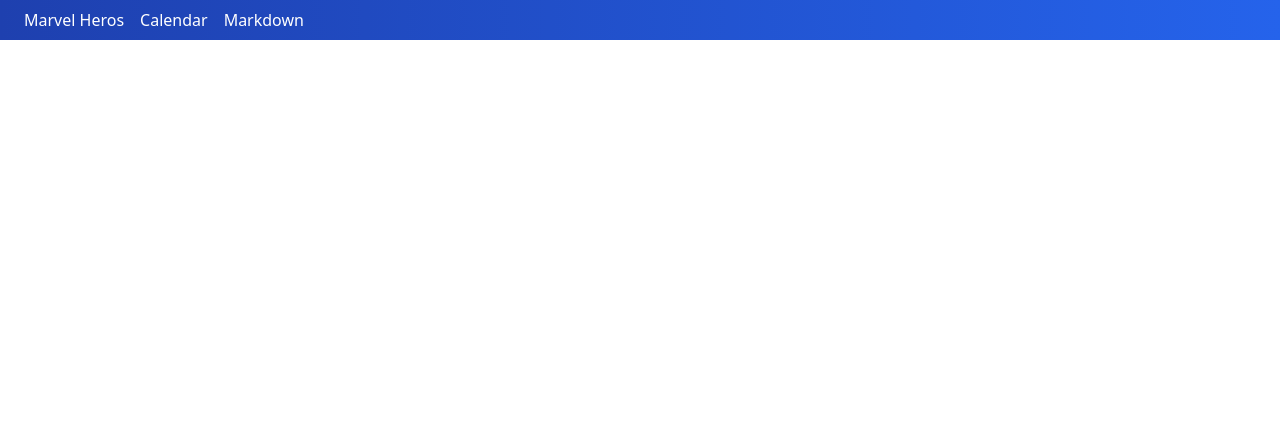
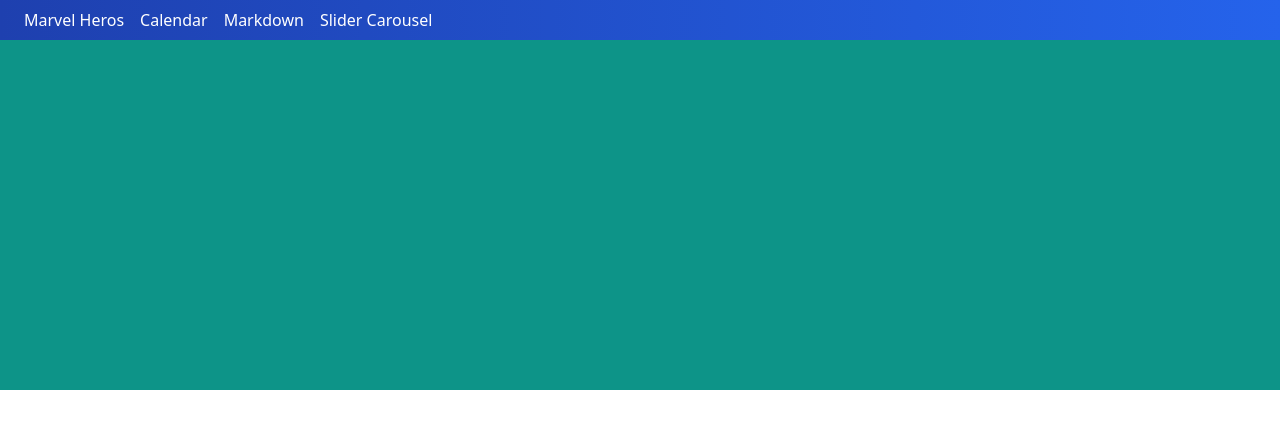
Before and after one commit to sujith-cooldude/vue3-tailwind, a Vue app: page /slider in a window 1280 px wide. Shown: the top 428 px of the page. Built offline with nearby package versions, Linux system fonts and the light colour scheme.

Commit message:
slider carousel created

```diff
--- a/src/components/AppHeader.vue
+++ b/src/components/AppHeader.vue
@@ -14,6 +14,7 @@
                 {title:'Marvel Heros',to:"/marvel-heros"},
                 {title:'Calendar',to:"/calendar"},
                 {title:'Markdown',to:"/markdown"},
+                {title:'Slider Carousel',to:"/slider"},
             ]
         }
     }
--- /dev/null
+++ b/src/pages/SliderComponent.vue
@@ -0,0 +1,41 @@
+<template>
+  <div class="flex flex-wrap w-full">
+    <div
+      v-if="currentSlide == 0"
+      class="absolute w-full bg-blue-600"
+      style="height: 350px"
+    ></div>
+    <div
+      v-if="currentSlide == 1"
+      class="absolute w-full bg-yellow-600"
+      style="height: 350px"
+    ></div>
+    <div
+      v-if="currentSlide == 2"
+      class="absolute w-full bg-teal-600"
+      style="height: 350px"
+    ></div>
+  </div>
+</template>
+
+<script>
+export default {
+  data() {
+    return {
+      currentSlide: 0,
+      interval: ""
+    };
+  },
+  mounted() {
+    this.interval = setInterval(() => {
+        this.currentSlide = this.currentSlide === 2 ? 0 : this.currentSlide +1;
+    }, 2000);
+  },
+  beforeUnmount(){
+    clearInterval(this.interval)
+  }
+};
+</script>
+
+<style>
+</style>
--- a/src/router.js
+++ b/src/router.js
@@ -2,12 +2,14 @@
 import MarvelHeros from './pages/MarvelHeros'
 import CalendarComponent from './pages/CalendarComponent'
 import HomeComponent from './pages/HomeComponent'
+import SliderComponent from './pages/SliderComponent'
 import MarkDown from './pages/MarkDown'
 
 const routes = [
     {path:'/',component:HomeComponent},
     {path:'/marvel-heros',component:MarvelHeros},
     {path:'/calendar',component:CalendarComponent},
+    {path:'/slider',component:SliderComponent},
     {path:'/markdown',component:MarkDown},
 ]
 
```
Also changed, not shown: 1 other file (tests, documents, lock files or other folders).
